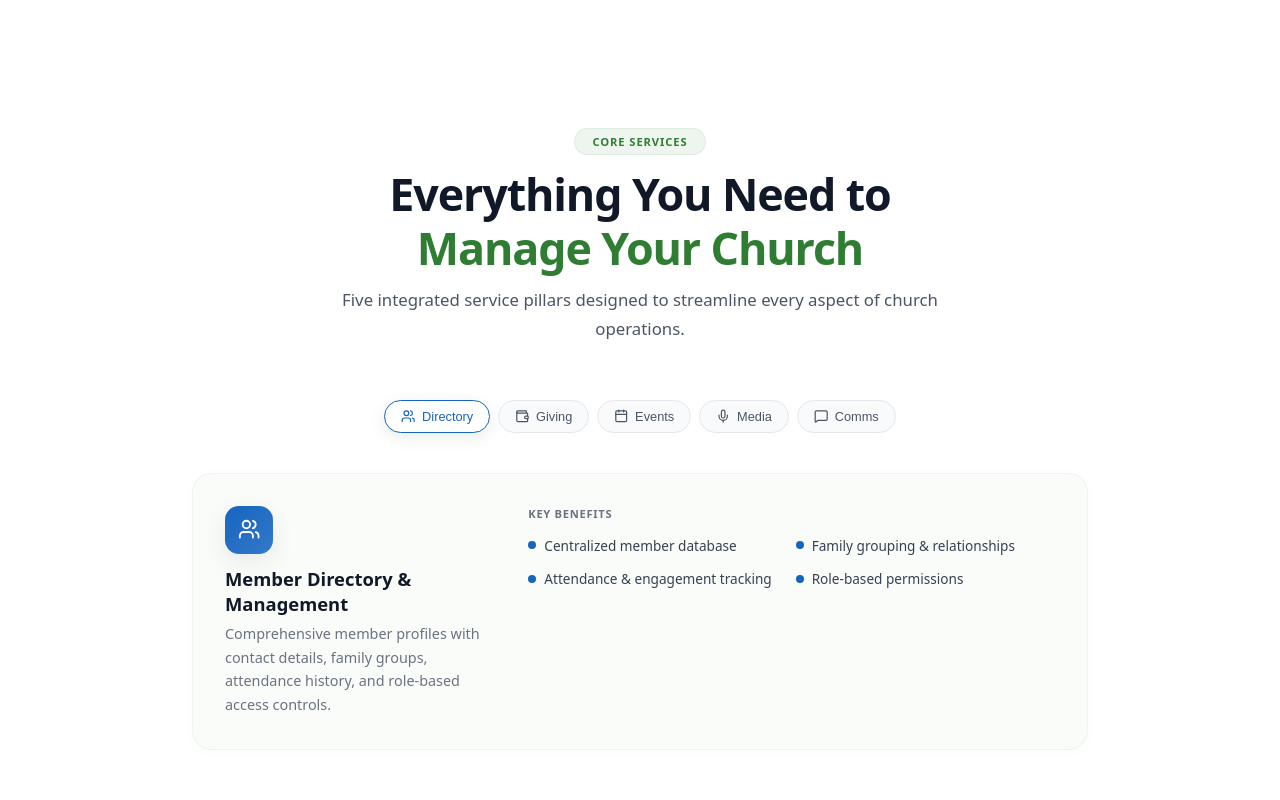
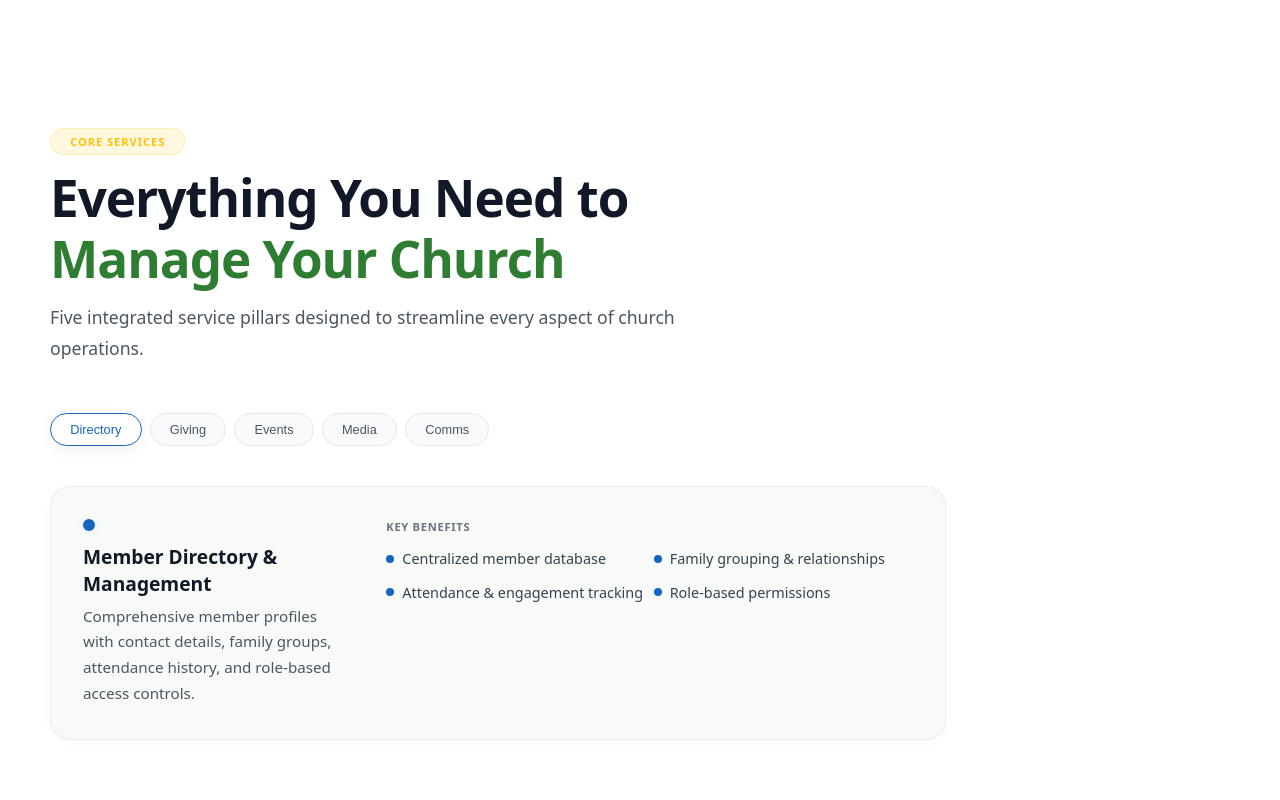
Before and after one commit to EmmanuelMose/VineChMS, a React (Vite) app in the folder frontend/: page / in a window 1280 px wide. Shown: the part 2020-2820 px from the top of the page. Built offline with nearby package versions, Linux system fonts and the light colour scheme.

Commit message:
55 commit

```diff
--- a/frontend/src/components/infofeatures/InfoFeatures.css
+++ b/frontend/src/components/infofeatures/InfoFeatures.css
@@ -1,7 +1,6 @@
 .info-features {
   padding: 5rem 1.5rem;
   background: #ffffff;
-  position: relative;
   width: 100%;
   overflow: hidden;
 }
@@ -9,104 +8,104 @@
 .info-features-container {
   max-width: 1280px;
   margin: 0 auto;
+  padding: 0 1rem;
 }
 
 .info-features-header {
-  max-width: 40rem;
-  margin: 0 auto 3.5rem;
-  text-align: center;
+  max-width: 52rem;
+  margin: 0 0 3rem 0;
+  text-align: left;
+  padding-left: 10px;
 }
 
 .info-features-tag {
   display: inline-block;
+  background: rgba(255, 193, 7, 0.12);
+  color: #FFC107;
+  padding: 0.3rem 1.2rem;
+  border-radius: 50px;
   font-size: 0.7rem;
   font-weight: 600;
   letter-spacing: 0.08em;
   text-transform: uppercase;
-  color: #2E7D32;
-  background: rgba(46, 125, 50, 0.08);
-  padding: 0.3rem 1.1rem;
-  border-radius: 50px;
-  border: 1px solid rgba(46, 125, 50, 0.08);
   margin-bottom: 0.75rem;
+  border: 1px solid rgba(255, 193, 7, 0.2);
 }
 
 .info-features-title {
-  font-size: clamp(1.8rem, 3.6vw, 2.8rem);
+  font-size: clamp(2rem, 4vw, 3.2rem);
   font-weight: 700;
-  letter-spacing: -0.025em;
   color: #111827;
   margin-bottom: 0.75rem;
   line-height: 1.2;
+  letter-spacing: -0.02em;
 }
 
 .info-features-title-highlight {
   color: #2E7D32;
+  transition: text-shadow 0.3s ease;
+  display: inline-block;
+}
+
+.info-features-title-highlight:hover {
+  text-shadow: 0 0 20px rgba(46, 125, 50, 0.2);
 }
 
 .info-features-subtitle {
-  font-size: 1.05rem;
+  font-size: 1.1rem;
   color: #4b5563;
-  line-height: 1.7;
+  max-width: 42rem;
+  margin: 0;
+  line-height: 1.8;
+  text-align: left;
 }
 
 .info-features-tabs {
   display: flex;
   flex-wrap: wrap;
-  justify-content: center;
+  justify-content: flex-start;
   gap: 0.5rem;
   margin-bottom: 2.5rem;
+  padding-left: 10px;
 }
 
 .info-tab {
-  display: inline-flex;
-  align-items: center;
-  gap: 0.4rem;
-  padding: 0.5rem 1rem;
+  padding: 0.5rem 1.2rem;
   border-radius: 50px;
   font-size: 0.8rem;
   font-weight: 500;
   border: 1.5px solid #e5e7eb;
   background: #f9fafb;
-  color: #4b5563;
   cursor: pointer;
   transition: all 0.3s cubic-bezier(0.16, 1, 0.3, 1);
 }
 
 .info-tab:hover {
-  border-color: #2E7D32;
-  color: #2E7D32;
-  background: rgba(46, 125, 50, 0.04);
-  transform: translateY(-1px);
+  transform: translateY(-2px);
+  box-shadow: 0 4px 12px rgba(0, 0, 0, 0.05);
 }
 
 .info-tab-active {
-  background: #ffffff;
-  border-color: #2E7D32;
-  color: #2E7D32;
-  box-shadow: 0 4px 16px rgba(46, 125, 50, 0.12);
-}
-
-.info-tab-icon {
-  width: 0.9rem;
-  height: 0.9rem;
+  background: rgba(255, 255, 255, 0.9);
+  box-shadow: 0 4px 16px rgba(0, 0, 0, 0.06);
 }
 
 .info-feature-card {
   max-width: 56rem;
-  margin: 0 auto;
+  margin: 0;
   padding: 1.5rem;
   border-radius: 20px;
-  background: #fafcfa;
-  border: 1px solid rgba(46, 125, 50, 0.06);
+  background: #f8faf8;
+  border: 1px solid rgba(46, 125, 50, 0.08);
   transition: all 0.45s cubic-bezier(0.16, 1, 0.3, 1);
   box-shadow: 0 2px 16px rgba(0, 0, 0, 0.02);
+  margin-left: 10px;
 }
 
 .info-feature-card:hover {
   transform: translateY(-4px);
-  box-shadow: 0 24px 56px rgba(46, 125, 50, 0.08), 0 4px 20px rgba(46, 125, 50, 0.03);
-  border-color: rgba(46, 125, 50, 0.12);
+  box-shadow: 0 24px 56px rgba(46, 125, 50, 0.06), 0 4px 20px rgba(21, 101, 192, 0.03);
+  border-color: rgba(255, 193, 7, 0.15);
 }
 
 @media (min-width: 640px) {
@@ -136,40 +135,36 @@
   flex: 2;
 }
 
-.info-feature-card-icon {
-  width: 3rem;
-  height: 3rem;
-  border-radius: 14px;
-  display: flex;
-  align-items: center;
-  justify-content: center;
+.info-feature-card-dot {
+  width: 12px;
+  height: 12px;
+  border-radius: 50%;
   margin-bottom: 0.75rem;
-  box-shadow: 0 8px 24px rgba(0, 0, 0, 0.08);
-  transition: transform 0.3s ease, box-shadow 0.3s ease;
+  box-shadow: 0 0 12px rgba(0, 0, 0, 0.05);
+  transition: transform 0.4s ease, box-shadow 0.4s ease;
 }
 
-.info-feature-card:hover .info-feature-card-icon {
-  transform: scale(1.04) rotate(-2deg);
-  box-shadow: 0 12px 32px rgba(0, 0, 0, 0.12);
-}
-
-.info-feature-card-icon-svg {
-  width: 1.4rem;
-  height: 1.4rem;
-  color: white;
+.info-feature-card:hover .info-feature-card-dot {
+  transform: scale(1.2) rotate(45deg);
+  box-shadow: 0 0 24px rgba(255, 193, 7, 0.2);
 }
 
 .info-feature-card-title {
-  font-size: 1.15rem;
+  font-size: 1.2rem;
   font-weight: 700;
   color: #111827;
   margin-bottom: 0.4rem;
+  transition: color 0.3s;
+}
+
+.info-feature-card:hover .info-feature-card-title {
+  color: #2E7D32;
 }
 
 .info-feature-card-desc {
-  font-size: 0.9rem;
-  color: #6b7280;
-  line-height: 1.65;
+  font-size: 0.95rem;
+  color: #4b5563;
+  line-height: 1.7;
 }
 
 .info-feature-card-benefits-title {
@@ -194,14 +189,15 @@
   display: flex;
   align-items: center;
   gap: 0.5rem;
-  font-size: 0.85rem;
+  font-size: 0.9rem;
   color: #374151;
-  transition: color 0.2s;
+  transition: color 0.2s, transform 0.2s;
   padding: 0.2rem 0;
 }
 
 .info-feature-card:hover .info-feature-card-benefit {
   color: #1f2937;
+  transform: translateX(4px);
 }
 
 .info-feature-card-benefit-dot {
@@ -213,18 +209,27 @@
 }
 
 .info-feature-card:hover .info-feature-card-benefit-dot {
-  transform: scale(1.25);
+  transform: scale(1.3);
 }
 
-@media (max-width: 640px) {
+@media (max-width: 768px) {
   .info-features {
     padding: 3rem 1rem;
+  }
+  .info-features-header {
+    padding-left: 0;
+  }
+  .info-features-tabs {
+    padding-left: 0;
+  }
+  .info-feature-card {
+    margin-left: 0;
   }
   .info-feature-card-benefits-list {
     grid-template-columns: 1fr;
   }
   .info-tab {
     font-size: 0.7rem;
-    padding: 0.4rem 0.8rem;
+    padding: 0.4rem 0.9rem;
   }
 }
--- a/frontend/src/components/infofeatures/InfoFeatures.tsx
+++ b/frontend/src/components/infofeatures/InfoFeatures.tsx
@@ -1,10 +1,8 @@
 import { useState } from "react";
-import { Users, Wallet, Calendar, Mic, MessageSquare, type LucideIcon } from "lucide-react";
 import "./InfoFeatures.css";
 
 interface Feature {
   id: string;
-  icon: LucideIcon;
   label: string;
   title: string;
   description: string;
@@ -15,7 +13,6 @@ interface Feature {
 const FEATURES: Feature[] = [
   {
     id: "directory",
-    icon: Users,
     label: "Directory",
     title: "Member Directory & Management",
     description:
@@ -30,7 +27,6 @@ const FEATURES: Feature[] = [
   },
   {
     id: "giving",
-    icon: Wallet,
     label: "Giving",
     title: "Giving & Financial Management",
     description:
@@ -45,7 +41,6 @@ const FEATURES: Feature[] = [
   },
   {
     id: "events",
-    icon: Calendar,
     label: "Events",
     title: "Event & Service Scheduling",
     description:
@@ -60,7 +55,6 @@ const FEATURES: Feature[] = [
   },
   {
     id: "media",
-    icon: Mic,
     label: "Media",
     title: "Sermon & Media Archives",
     description:
@@ -75,7 +69,6 @@ const FEATURES: Feature[] = [
   },
   {
     id: "comms",
-    icon: MessageSquare,
     label: "Comms",
     title: "Communications & SMS Broadcast",
     description:
@@ -112,16 +105,18 @@ export default function InfoFeatures() {
 
         <div className="info-features-tabs">
           {FEATURES.map((feature) => {
-            const Icon = feature.icon;
             const isActive = activeTab === feature.id;
             return (
               <button
                 key={feature.id}
                 onClick={() => setActiveTab(feature.id)}
                 className={`info-tab ${isActive ? "info-tab-active" : ""}`}
-                style={isActive ? { borderColor: feature.color, color: feature.color } : {}}
+                style={{
+                  borderColor: isActive ? feature.color : "#e5e7eb",
+                  color: isActive ? feature.color : "#4b5563",
+                  background: isActive ? "rgba(255,255,255,0.9)" : "#f9fafb",
+                }}
               >
-                <Icon className="info-tab-icon" style={isActive ? { color: feature.color } : {}} />
                 {feature.label}
               </button>
             );
@@ -131,12 +126,7 @@ export default function InfoFeatures() {
         <div className="info-feature-card">
           <div className="info-feature-card-content">
             <div className="info-feature-card-left">
-              <div
-                className="info-feature-card-icon"
-                style={{ background: `linear-gradient(135deg, ${activeFeature.color}, ${activeFeature.color}dd)` }}
-              >
-                <activeFeature.icon className="info-feature-card-icon-svg" />
-              </div>
+              <div className="info-feature-card-dot" style={{ background: activeFeature.color }}></div>
               <h3 className="info-feature-card-title">{activeFeature.title}</h3>
               <p className="info-feature-card-desc">{activeFeature.description}</p>
             </div>
```
